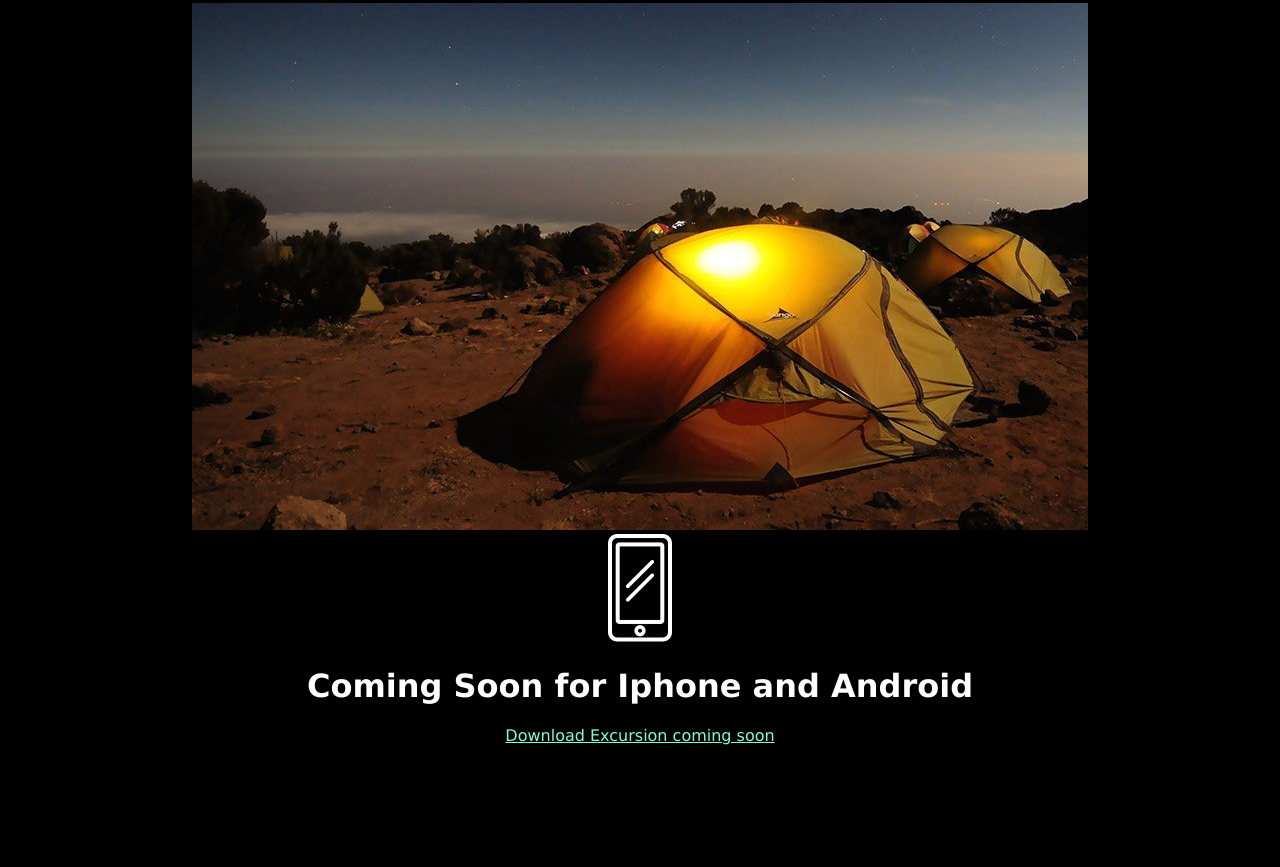
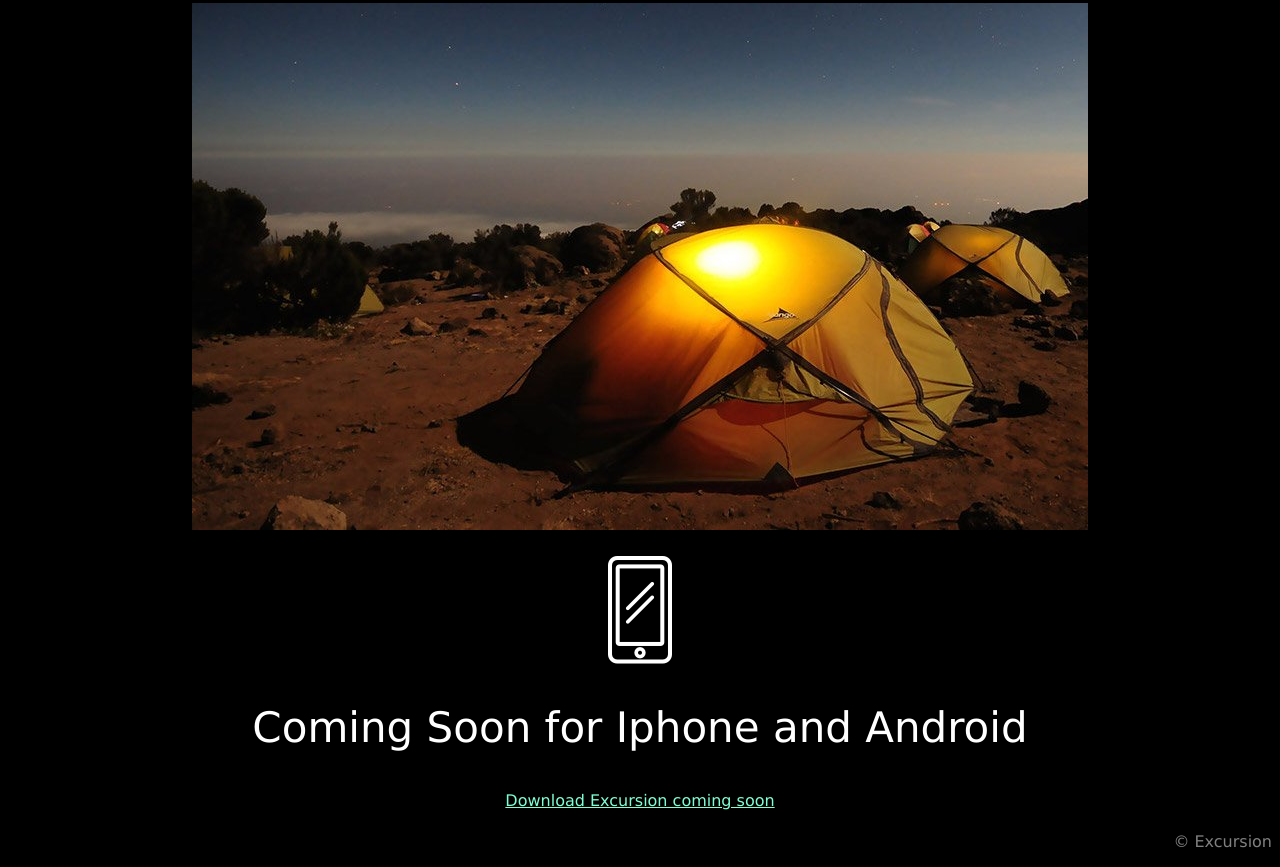
Before and after one commit to Jovahkin259/excursion, a plain HTML site: page index.html in a window 1280 px wide. Shown: the part 431-1298 px from the top of the page. Before the commit the page ends 1192 px from the top, so only its background shows below. Drawn offline with Linux system fonts and the light colour scheme.

Commit message:
Add footer styling

```diff
--- a/index.html
+++ b/index.html
@@ -28,16 +28,22 @@
             <p>
                 Excursion remembers places you like, and recommends new points of interest around you.
             </p>
-            <img src="resources/images/camp.jpg" alt="campsite">
+            <p>
+                <img src="resources/images/camp.jpg" alt="campsite">
+            </p>
+
+            <p>
+                <img src="resources/images/phone.png">
+            </p>
+            <h1>Coming Soon for Iphone and Android</h1>
+            <p>
+                <a href="#" class="download-link">Download Excursion coming soon</a>
+            </p>
         </section>
 
         <!--Footer section-->
         <footer>
-            <img src="resources/images/phone.png">
-            <h1>Coming Soon for Iphone and Android</h1>
-            <p>
-                <a href="#" class="download-link">Download Excursion coming soon</a>
-            </p>
+            <p>&copy; Excursion</p>
         </footer>
     </body>
 </html>
--- a/resources/css/style.css
+++ b/resources/css/style.css
@@ -15,9 +15,6 @@ header h1 {
 
 }
 
-/* Main Styles */
-
-
 /* Supporting Styles */
 .support h1 {
     font-weight: 300;
@@ -28,6 +25,12 @@ header h1 {
     color: gray;
 }
 
+/* Footer Styles */
+footer p {
+    text-align: right;
+    color: gray;
+}
+
 .download-link {
     color: aquamarine;
     font-size: 16px;
```
